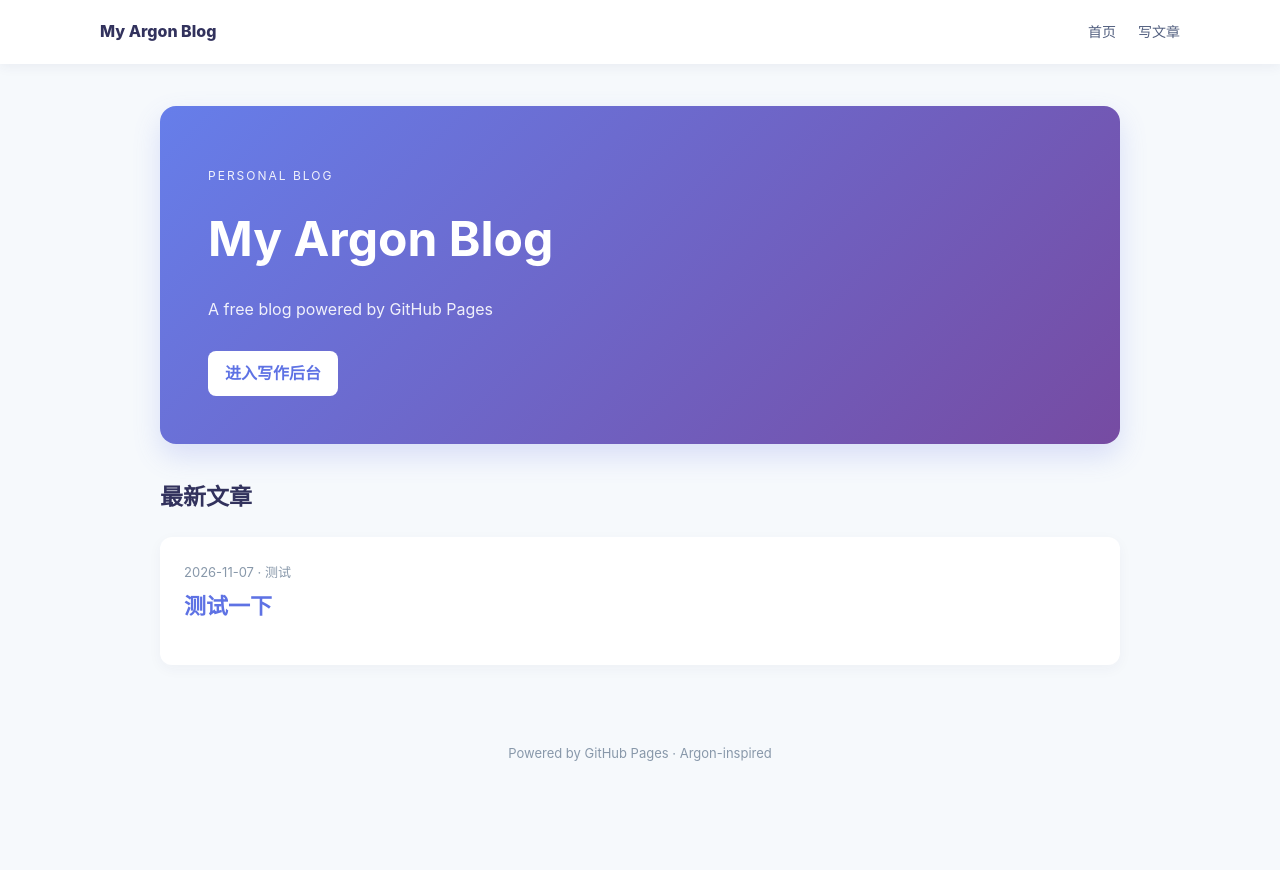
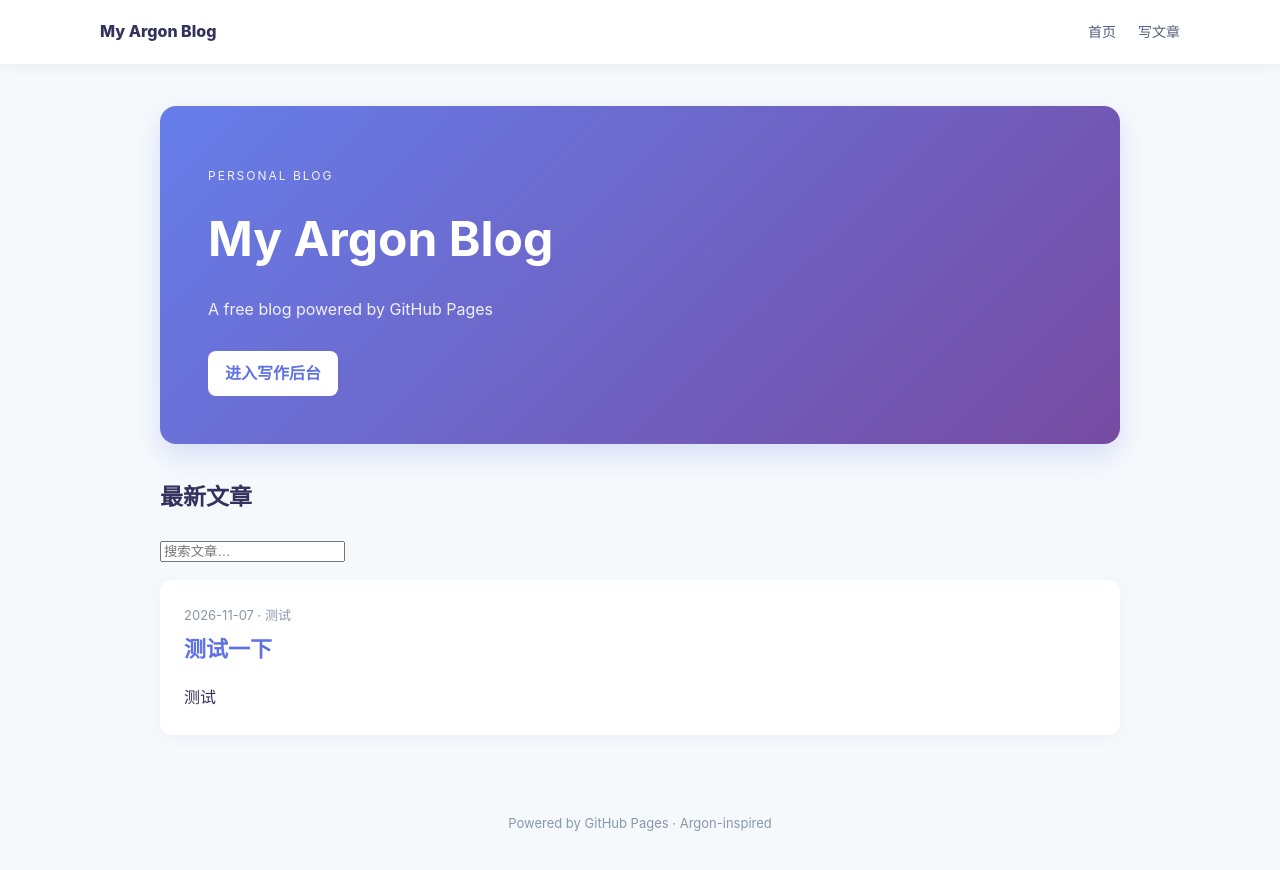
Before and after one commit to heyuxuanyyds/heyuxuanyyds.github.io, a Jekyll site: the page built from index.html, in a window 1280 px wide. Shown: the top 870 px of the page. Built offline with Jekyll 4.4.1, drawn with Linux system fonts in a browser that asks for light colours.

Commit message:
Update index.html

```diff
--- a/index.html
+++ b/index.html
@@ -6,18 +6,24 @@ title: 首页
   <p class="eyebrow">PERSONAL BLOG</p>
   <h1>{{ site.title }}</h1>
   <p>{{ site.description }}</p>
-  <a class="button" href="/admin/">进入写作后台</a>
+  <a class="button" href="{{ '/admin/' | relative_url }}">进入写作后台</a>
 </div>
 <section class="post-list">
-  <h2>最新文章</h2>
-  {% assign published_posts = site.posts | sort: "date" | reverse %}
+  <div class="list-head"><h2>最新文章</h2><input id="siteSearch" type="search" placeholder="搜索文章…" aria-label="搜索文章"></div>
+  {% assign published_posts = site.posts | where_exp: "post", "post.status != 'draft'" | sort: "date" | reverse %}
+  <div id="postCards">
   {% for post in published_posts %}
-    <article class="post-card">
+    <article class="post-card" data-search="{{ post.title | downcase | escape }} {{ post.content | strip_html | downcase | escape }} {{ post.categories | join: ' ' | downcase }}">
       <div class="meta">{{ post.date | date: "%Y-%m-%d" }} · {{ post.categories | join: " / " }}</div>
       <h3><a href="{{ post.url | relative_url }}">{{ post.title }}</a></h3>
-      <p>{{ post.excerpt | strip_html | truncate: 150 }}</p>
+      <p>{{ post.excerpt | strip_html | truncate: 180 }}</p>
+      {% if post.tags.size > 0 %}<div class="tag-list">{% for tag in post.tags %}<span class="tag">{{ tag }}</span>{% endfor %}</div>{% endif %}
     </article>
   {% else %}
     <p class="empty">还没有文章。进入后台，写下第一篇文章吧。</p>
   {% endfor %}
+  </div>
 </section>
+<script>
+document.getElementById("siteSearch")?.addEventListener("input",e=>{const q=e.target.value.toLowerCase();document.querySelectorAll("#postCards .post-card").forEach(x=>x.hidden=!x.dataset.search.includes(q))});
+</script>
```
